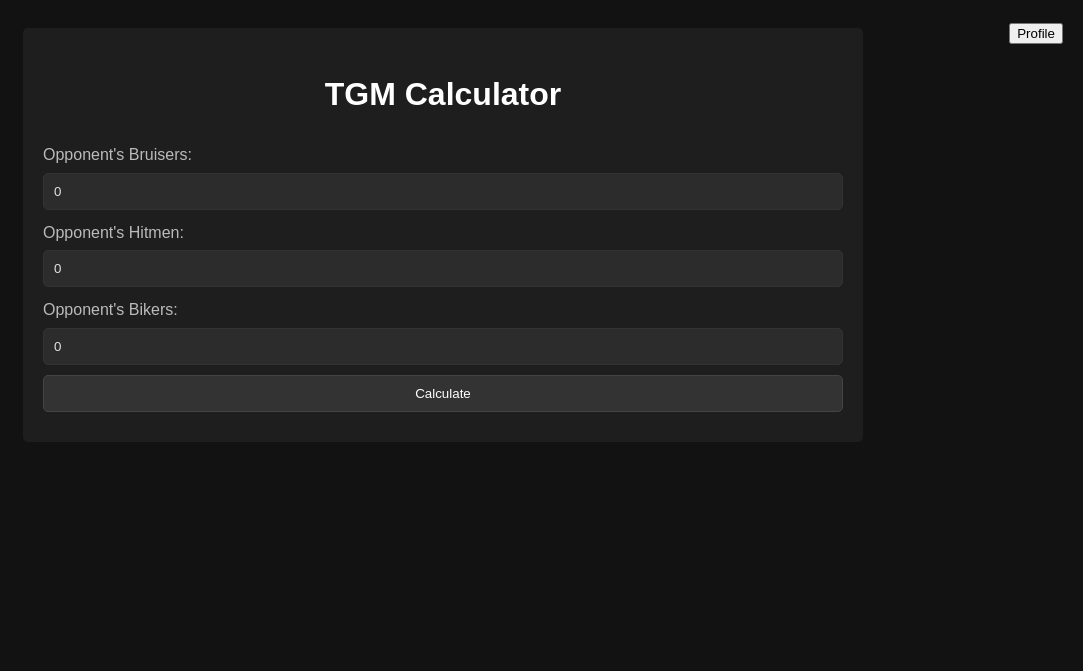
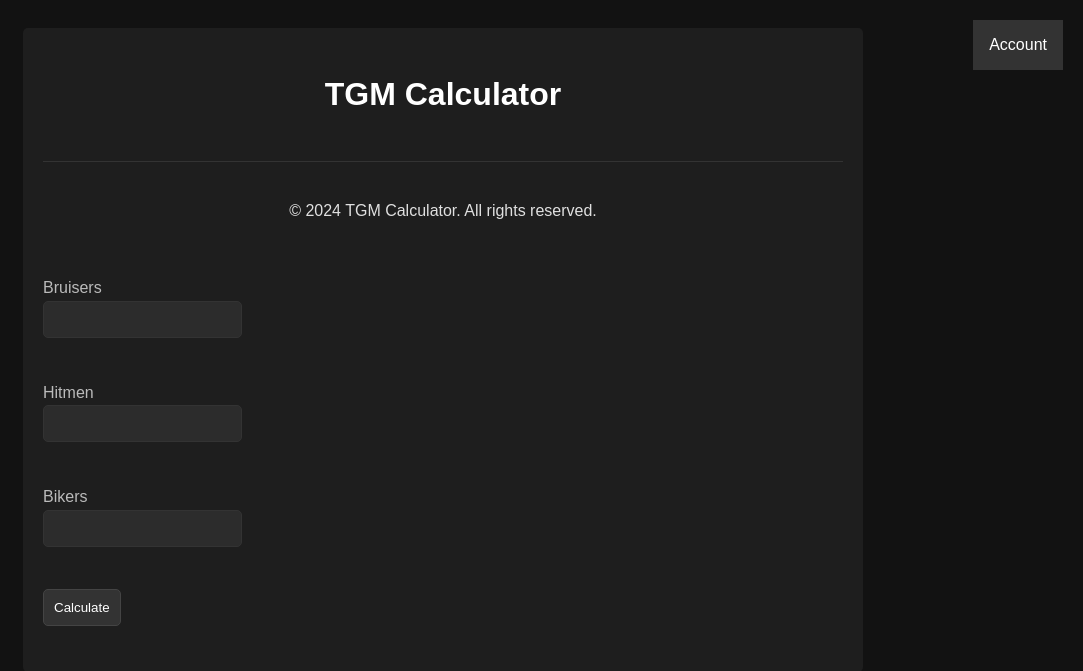
Before and after one commit to brewmarsh/tgm-calc, a Flask app: page / in a window 1280 px wide. Shown: the top 671 px of the page, without its empty margins (197-1280 px from the left). Run offline with Flask 3, Linux system fonts and the light colour scheme; parts of the project's set-up code (start-up, migrations or seed data) failed here and were passed over; some libraries are stand-ins or nearby versions.

Commit message:
Implement professional UI, input hardening, and web app best practices

```diff
--- a/app.py
+++ b/app.py
@@ -1,250 +1,43 @@
-from flask import Flask, render_template, request, redirect, url_for, flash
+from flask import Flask
 from flask_sqlalchemy import SQLAlchemy
-from flask_login import LoginManager, UserMixin, login_user, logout_user, current_user, login_required
-from werkzeug.security import generate_password_hash, check_password_hash
-from werkzeug.utils import secure_filename
-from wtforms import StringField, PasswordField, SubmitField, FileField
-from wtforms.validators import DataRequired, EqualTo, ValidationError
-from flask_wtf import FlaskForm
-from flask_wtf.file import FileAllowed
+from flask_login import LoginManager
 import os
 import shutil
-import pytesseract
-from PIL import Image
 
-from calculator import calculate_optimal_troops
+db = SQLAlchemy()
+login_manager = LoginManager()
 
-app = Flask(__name__)
-app.config['SECRET_KEY'] = os.environ.get('SECRET_KEY', 'a_default_secret_key')
-app.config['SQLALCHEMY_DATABASE_URI'] = 'sqlite:///users.db'
-app.config['SQLALCHEMY_TRACK_MODIFICATIONS'] = False
-app.config['UPLOAD_FOLDER'] = 'uploads'
-app.config['AVATAR_FOLDER'] = 'avatars'
+def create_app():
+    app = Flask(__name__)
+    app.config['SECRET_KEY'] = os.environ.get('SECRET_KEY', 'a_default_secret_key')
+    app.config['SQLALCHEMY_DATABASE_URI'] = 'sqlite:///users.db'
+    app.config['SQLALCHEMY_TRACK_MODIFICATIONS'] = False
+    app.config['UPLOAD_FOLDER'] = 'uploads'
+    app.config['AVATAR_FOLDER'] = 'avatars'
 
+    db.init_app(app)
+    login_manager.init_app(app)
+    login_manager.login_view = 'auth.login'
 
-db = SQLAlchemy(app)
-login_manager = LoginManager(app)
-login_manager.login_view = 'login'
+    from models import User
 
-followers = db.Table('followers',
-    db.Column('follower_id', db.Integer, db.ForeignKey('user.id')),
-    db.Column('followed_id', db.Integer, db.ForeignKey('user.id'))
-)
+    @login_manager.user_loader
+    def load_user(user_id):
+        return User.query.get(int(user_id))
 
-class User(UserMixin, db.Model):
-    id = db.Column(db.Integer, primary_key=True)
-    username = db.Column(db.String(150), unique=True, nullable=False)
-    password_hash = db.Column(db.String(150), nullable=False)
-    avatar = db.Column(db.String(150), nullable=True)
-    followed = db.relationship(
-        'User', secondary=followers,
-        primaryjoin=(followers.c.follower_id == id),
-        secondaryjoin=(followers.c.followed_id == id),
-        backref=db.backref('followers', lazy='dynamic'), lazy='dynamic')
+    from auth import auth_bp
+    app.register_blueprint(auth_bp, url_prefix='/auth')
 
-    def set_password(self, password):
-        self.password_hash = generate_password_hash(password)
+    from main import main_bp
+    app.register_blueprint(main_bp)
 
-    def check_password(self, password):
-        return check_password_hash(self.password_hash, password)
+    return app
 
-    def follow(self, user):
-        if not self.is_following(user):
-            self.followed.append(user)
-
-    def unfollow(self, user):
-        if self.is_following(user):
-            self.followed.remove(user)
-
-    def is_following(self, user):
-        return self.followed.filter(
-            followers.c.followed_id == user.id).count() > 0
-
-class RegistrationForm(FlaskForm):
-    username = StringField('Username', validators=[DataRequired()])
-    password = PasswordField('Password', validators=[DataRequired()])
-    password2 = PasswordField(
-        'Repeat Password', validators=[DataRequired(), EqualTo('password')])
-    submit = SubmitField('Register')
-
-    def validate_username(self, username):
-        user = User.query.filter_by(username=username.data).first()
-        if user is not None:
-            raise ValidationError('Please use a different username.')
-
-class LoginForm(FlaskForm):
-    username = StringField('Username', validators=[DataRequired()])
-    password = PasswordField('Password', validators=[DataRequired()])
-    submit = SubmitField('Login')
-
-class UploadForm(FlaskForm):
-    photo = FileField('Photo', validators=[DataRequired()])
-    submit = SubmitField('Upload')
-
-class AvatarForm(FlaskForm):
-    avatar = FileField('Avatar', validators=[
-        DataRequired(),
-        FileAllowed(['jpg', 'png'], 'Images only!')
-    ])
-    submit = SubmitField('Update Avatar')
-
-class ChangePasswordForm(FlaskForm):
-    old_password = PasswordField('Old Password', validators=[DataRequired()])
-    new_password = PasswordField('New Password', validators=[DataRequired()])
-    new_password2 = PasswordField(
-        'Confirm New Password', validators=[DataRequired(), EqualTo('new_password')])
-    submit = SubmitField('Change Password')
-
-@login_manager.user_loader
-def load_user(user_id):
-    return User.query.get(int(user_id))
-
-@app.route('/')
-def index():
-    return render_template('index.html')
-
-@app.route('/calculate', methods=['POST'])
-def calculate():
-    try:
-        opponent_troops = {
-            'bruisers': int(request.form.get('bruisers', 0)),
-            'hitmen': int(request.form.get('hitmen', 0)),
-            'bikers': int(request.form.get('bikers', 0)),
-        }
-        optimal_troops = calculate_optimal_troops(opponent_troops)
-        return render_template('index.html', result=optimal_troops)
-    except (ValueError, TypeError):
-        return 'Error: Invalid input'
-
-@app.route('/register', methods=['GET', 'POST'])
-def register():
-    if current_user.is_authenticated:
-        return redirect(url_for('index'))
-    form = RegistrationForm()
-    if form.validate_on_submit():
-        user = User(username=form.username.data)
-        user.set_password(form.password.data)
-        db.session.add(user)
-        db.session.commit()
-        flash('Congratulations, you are now a registered user!')
-        return redirect(url_for('login'))
-    return render_template('register.html', title='Register', form=form)
-
-@app.route('/login', methods=['GET', 'POST'])
-def login():
-    if current_user.is_authenticated:
-        return redirect(url_for('index'))
-    form = LoginForm()
-    if form.validate_on_submit():
-        user = User.query.filter_by(username=form.username.data).first()
-        if user is None or not user.check_password(form.password.data):
-            flash('Invalid username or password')
-            return redirect(url_for('login'))
-        login_user(user)
-        return redirect(url_for('index'))
-    return render_template('login.html', title='Sign In', form=form)
-
-@app.route('/logout')
-def logout():
-    logout_user()
-    return redirect(url_for('index'))
-
-@app.route('/user/<username>')
-@login_required
-def user(username):
-    user = User.query.filter_by(username=username).first_or_404()
-    return render_template('user.html', user=user)
-
-@app.route('/follow/<username>')
-@login_required
-def follow(username):
-    user = User.query.filter_by(username=username).first()
-    if user is None:
-        flash('User {} not found.'.format(username))
-        return redirect(url_for('index'))
-    if user == current_user:
-        flash('You cannot follow yourself!')
-        return redirect(url_for('user', username=username))
-    current_user.follow(user)
-    db.session.commit()
-    flash('You are following {}!'.format(username))
-    return redirect(url_for('user', username=username))
-
-@app.route('/unfollow/<username>')
-@login_required
-def unfollow(username):
-    user = User.query.filter_by(username=username).first()
-    if user is None:
-        flash('User {} not found.'.format(username))
-        return redirect(url_for('index'))
-    if user == current_user:
-        flash('You cannot unfollow yourself!')
-        return redirect(url_for('user', username=username))
-    current_user.unfollow(user)
-    db.session.commit()
-    flash('You are not following {}.'.format(username))
-    return redirect(url_for('user', username=username))
-
-@app.route('/profile', methods=['GET', 'POST'])
-@login_required
-def profile():
-    upload_form = UploadForm()
-    avatar_form = AvatarForm()
-
-    if avatar_form.validate_on_submit() and avatar_form.avatar.data:
-        f = avatar_form.avatar.data
-        filename = secure_filename(f.filename)
-        filepath = os.path.join(app.config['AVATAR_FOLDER'], filename)
-        f.save(filepath)
-        current_user.avatar = filename
-        db.session.commit()
-        flash('Your avatar has been updated.')
-        return redirect(url_for('profile'))
-
-    if upload_form.validate_on_submit() and upload_form.photo.data:
-        f = upload_form.photo.data
-        filename = secure_filename(f.filename)
-        filepath = os.path.join(app.config['UPLOAD_FOLDER'], filename)
-        f.save(filepath)
-
-        try:
-            text = pytesseract.image_to_string(Image.open(filepath))
-            flash(f'Extracted Text: {text}')
-        except Exception as e:
-            flash(f'Error processing image: {e}')
-
-        return redirect(url_for('profile'))
-
-    return render_template('profile.html', user=current_user, upload_form=upload_form, avatar_form=avatar_form)
-
-@app.route('/find_friends', methods=['GET', 'POST'])
-@login_required
-def find_friends():
-    if request.method == 'POST':
-        search_username = request.form.get('username')
-        users = User.query.filter(User.username.contains(search_username)).all()
-        return render_template('find_friends.html', users=users)
-    return render_template('find_friends.html', users=None)
-
-@app.route('/change_password', methods=['GET', 'POST'])
-@login_required
-def change_password():
-    form = ChangePasswordForm()
-    if form.validate_on_submit():
-        if current_user.check_password(form.old_password.data):
-            current_user.set_password(form.new_password.data)
-            db.session.commit()
-            flash('Your password has been changed successfully.')
-            return redirect(url_for('profile'))
-        else:
-            flash('Invalid old password.')
-    return render_template('change_password.html', form=form)
-
-def create_db():
+def create_db(app):
     with app.app_context():
         db.create_all()
 
-def cleanup():
+def cleanup(app):
     if os.path.exists('instance'):
         shutil.rmtree('instance')
     if os.path.exists('__pycache__'):
@@ -255,6 +48,7 @@ def cleanup():
         os.makedirs(app.config['AVATAR_FOLDER'])
 
 if __name__ == '__main__':
-    cleanup()
-    create_db()
+    app = create_app()
+    cleanup(app)
+    create_db(app)
     app.run(debug=True, host='0.0.0.0', port=22846)
--- /dev/null
+++ b/forms.py
@@ -0,0 +1,49 @@
+from flask_wtf import FlaskForm
+from wtforms import StringField, PasswordField, SubmitField, FileField, IntegerField
+from wtforms.validators import DataRequired, EqualTo, ValidationError, NumberRange
+from flask_wtf.file import FileAllowed
+from models import User
+from markupsafe import Markup
+
+class RegistrationForm(FlaskForm):
+    username = StringField('Username', validators=[DataRequired()])
+    password = PasswordField('Password', validators=[DataRequired()])
+    password2 = PasswordField(
+        'Repeat Password', validators=[DataRequired(), EqualTo('password')])
+    submit = SubmitField('Register')
+
+    def validate_username(self, username):
+        user = User.query.filter_by(username=username.data).first()
+        if user is not None:
+            raise ValidationError('Please use a different username.')
+        if Markup.escape(username.data) != username.data:
+            raise ValidationError('Invalid characters in username.')
+
+class LoginForm(FlaskForm):
+    username = StringField('Username', validators=[DataRequired()])
+    password = PasswordField('Password', validators=[DataRequired()])
+    submit = SubmitField('Login')
+
+class CalculatorForm(FlaskForm):
+    bruisers = IntegerField('Bruisers', validators=[DataRequired(), NumberRange(min=0)])
+    hitmen = IntegerField('Hitmen', validators=[DataRequired(), NumberRange(min=0)])
+    bikers = IntegerField('Bikers', validators=[DataRequired(), NumberRange(min=0)])
+    submit = SubmitField('Calculate')
+
+class UploadForm(FlaskForm):
+    photo = FileField('Photo', validators=[DataRequired()])
+    submit = SubmitField('Upload')
+
+class AvatarForm(FlaskForm):
+    avatar = FileField('Avatar', validators=[
+        DataRequired(),
+        FileAllowed(['jpg', 'png'], 'Images only!')
+    ])
+    submit = SubmitField('Update Avatar')
+
+class ChangePasswordForm(FlaskForm):
+    old_password = PasswordField('Old Password', validators=[DataRequired()])
+    new_password = PasswordField('New Password', validators=[DataRequired()])
+    new_password2 = PasswordField(
+        'Confirm New Password', validators=[DataRequired(), EqualTo('new_password')])
+    submit = SubmitField('Change Password')
--- /dev/null
+++ b/main.py
@@ -0,0 +1,122 @@
+from flask import Blueprint, render_template, redirect, url_for, flash, request
+from flask_login import current_user, login_required
+from werkzeug.utils import secure_filename
+import os
+import pytesseract
+from PIL import Image
+
+from app import db
+from models import User
+from forms import UploadForm, AvatarForm, ChangePasswordForm, CalculatorForm
+from calculator import calculate_optimal_troops
+
+main_bp = Blueprint('main', __name__)
+
+@main_bp.route('/')
+def index():
+    form = CalculatorForm()
+    return render_template('index.html', form=form)
+
+@main_bp.route('/calculate', methods=['POST'])
+def calculate():
+    form = CalculatorForm()
+    if form.validate_on_submit():
+        opponent_troops = {
+            'bruisers': form.bruisers.data,
+            'hitmen': form.hitmen.data,
+            'bikers': form.bikers.data,
+        }
+        optimal_troops = calculate_optimal_troops(opponent_troops)
+        return render_template('index.html', result=optimal_troops, form=form)
+    return render_template('index.html', form=form)
+
+@main_bp.route('/user/<username>')
+@login_required
+def user(username):
+    user = User.query.filter_by(username=username).first_or_404()
+    return render_template('user.html', user=user)
+
+@main_bp.route('/follow/<username>')
+@login_required
+def follow(username):
+    user = User.query.filter_by(username=username).first()
+    if user is None:
+        flash('User {} not found.'.format(username))
+        return redirect(url_for('main.index'))
+    if user == current_user:
+        flash('You cannot follow yourself!')
+        return redirect(url_for('main.user', username=username))
+    current_user.follow(user)
+    db.session.commit()
+    flash('You are following {}!'.format(username))
+    return redirect(url_for('main.user', username=username))
+
+@main_bp.route('/unfollow/<username>')
+@login_required
+def unfollow(username):
+    user = User.query.filter_by(username=username).first()
+    if user is None:
+        flash('User {} not found.'.format(username))
+        return redirect(url_for('main.index'))
+    if user == current_user:
+        flash('You cannot unfollow yourself!')
+        return redirect(url_for('main.user', username=username))
+    current_user.unfollow(user)
+    db.session.commit()
+    flash('You are not following {}.'.format(username))
+    return redirect(url_for('main.user', username=username))
+
+@main_bp.route('/profile', methods=['GET', 'POST'])
+@login_required
+def profile():
+    upload_form = UploadForm()
+    avatar_form = AvatarForm()
+
+    if avatar_form.validate_on_submit() and avatar_form.avatar.data:
+        f = avatar_form.avatar.data
+        filename = secure_filename(f.filename)
+        filepath = os.path.join(app.config['AVATAR_FOLDER'], filename)
+        f.save(filepath)
+        current_user.avatar = filename
+        db.session.commit()
+        flash('Your avatar has been updated.')
+        return redirect(url_for('main.profile'))
+
+    if upload_form.validate_on_submit() and upload_form.photo.data:
+        f = upload_form.photo.data
+        filename = secure_filename(f.filename)
+        filepath = os.path.join(app.config['UPLOAD_FOLDER'], filename)
+        f.save(filepath)
+
+        try:
+            text = pytesseract.image_to_string(Image.open(filepath))
+            flash(f'Extracted Text: {text}')
+        except Exception as e:
+            flash(f'Error processing image: {e}')
+
+        return redirect(url_for('main.profile'))
+
+    return render_template('profile.html', user=current_user, upload_form=upload_form, avatar_form=avatar_form)
+
+@main_bp.route('/find_friends', methods=['GET', 'POST'])
+@login_required
+def find_friends():
+    if request.method == 'POST':
+        search_username = request.form.get('username')
+        users = User.query.filter(User.username.contains(search_username)).all()
+        return render_template('find_friends.html', users=users)
+    return render_template('find_friends.html', users=None)
+
+@main_bp.route('/change_password', methods=['GET', 'POST'])
+@login_required
+def change_password():
+    form = ChangePasswordForm()
+    if form.validate_on_submit():
+        if current_user.check_password(form.old_password.data):
+            current_user.set_password(form.new_password.data)
+            db.session.commit()
+            flash('Your password has been changed successfully.')
+            return redirect(url_for('main.profile'))
+        else:
+            flash('Invalid old password.')
+    return render_template('change_password.html', form=form)
--- a/templates/index.html
+++ b/templates/index.html
@@ -58,7 +58,19 @@
         top: 20px;
         right: 20px;
     }
-    .profile-button .dropdown-content {
+    .dropbtn {
+        background-color: #333;
+        color: white;
+        padding: 16px;
+        font-size: 16px;
+        border: none;
+        cursor: pointer;
+    }
+    .dropdown {
+        position: relative;
+        display: inline-block;
+    }
+    .dropdown-content {
         display: none;
         position: absolute;
         background-color: #f9f9f9;
@@ -66,46 +78,76 @@
         box-shadow: 0px 8px 16px 0px rgba(0,0,0,0.2);
         z-index: 1;
     }
-    .profile-button:hover .dropdown-content {
-        display: block;
-    }
-    .profile-button .dropdown-content a {
+    .dropdown-content a {
         color: black;
         padding: 12px 16px;
         text-decoration: none;
         display: block;
     }
-    .profile-button .dropdown-content a:hover {
-        background-color: #f1f1f1;
+    .dropdown-content a:hover {background-color: #f1f1f1}
+    .dropdown:hover .dropdown-content {
+        display: block;
+    }
+    .dropdown:hover .dropbtn {
+        background-color: #555;
+    }
+    footer {
+        text-align: center;
+        padding: 20px;
+        margin-top: 40px;
+        border-top: 1px solid #333;
     }
 </style>
 
 <div class="profile-button">
     {% if current_user.is_authenticated %}
-        <button>{{ current_user.username }}</button>
+        <div class="dropdown">
+            <button class="dropbtn">{{ current_user.username }}</button>
             <div class="dropdown-content">
                 <a href="{{ url_for('profile') }}">Profile</a>
                 <a href="{{ url_for('change_password') }}">Change Password</a>
                 <a href="{{ url_for('find_friends') }}">Find Friends</a>
                 <a href="{{ url_for('logout') }}">Logout</a>
             </div>
+        </div>
     {% else %}
-        <button>Profile</button>
+        <div class="dropdown">
+            <button class="dropbtn">Account</button>
             <div class="dropdown-content">
                 <a href="{{ url_for('login') }}">Login</a>
                 <a href="{{ url_for('register') }}">Register</a>
             </div>
+        </div>
     {% endif %}
 </div>
+<footer>
+    <p>&copy; 2024 TGM Calculator. All rights reserved.</p>
+</footer>
 
         <form action="/calculate" method="post">
-            <label for="bruisers">Opponent's Bruisers:</label>
-            <input type="number" id="bruisers" name="bruisers" value="0">
-            <label for="hitmen">Opponent's Hitmen:</label>
-            <input type="number" id="hitmen" name="hitmen" value="0">
-            <label for="bikers">Opponent's Bikers:</label>
-            <input type="number" id="bikers" name="bikers" value="0">
-            <input type="submit" value="Calculate">
+            {{ form.hidden_tag() }}
+            <p>
+                {{ form.bruisers.label }}<br>
+                {{ form.bruisers(size=32) }}<br>
+                {% for error in form.bruisers.errors %}
+                <span class="alert">{{ error }}</span>
+                {% endfor %}
+            </p>
+            <p>
+                {{ form.hitmen.label }}<br>
+                {{ form.hitmen(size=32) }}<br>
+                {% for error in form.hitmen.errors %}
+                <span class="alert">{{ error }}</span>
+                {% endfor %}
+            </p>
+            <p>
+                {{ form.bikers.label }}<br>
+                {{ form.bikers(size=32) }}<br>
+                {% for error in form.bikers.errors %}
+                <span class="alert">{{ error }}</span>
+                {% endfor %}
+            </p>
+            <p>{{ form.submit() }}</p>
         </form>
         {% if result %}
             <div class="result">
```
Also changed, not shown: auth.py (added, +41 -0 lines), models.py (added, +37 -0 lines), tests/test_input_hardening.py (added, +26 -0 lines), instance/users.db. Lines whose indentation alone changed are shown as unchanged.
